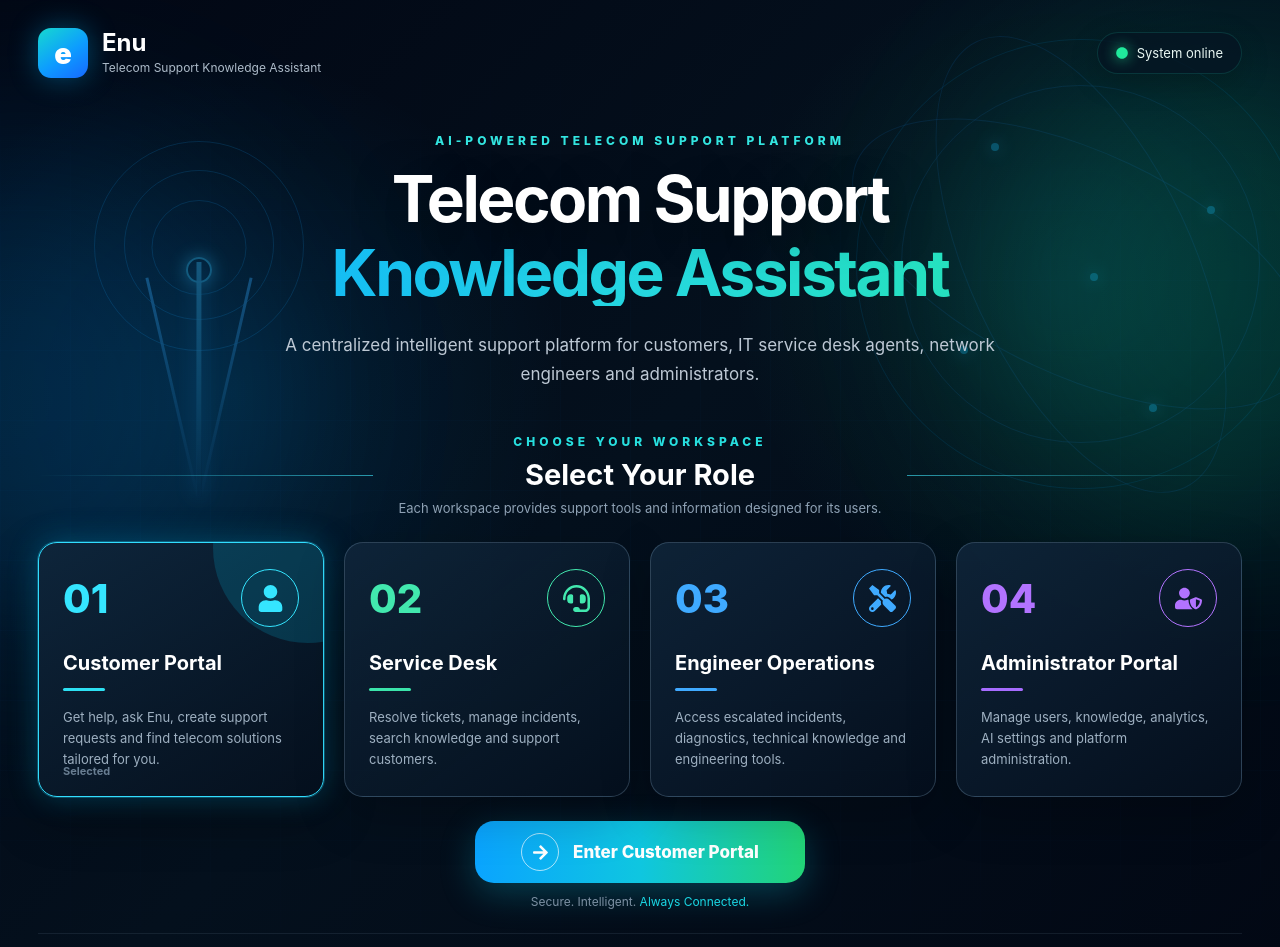
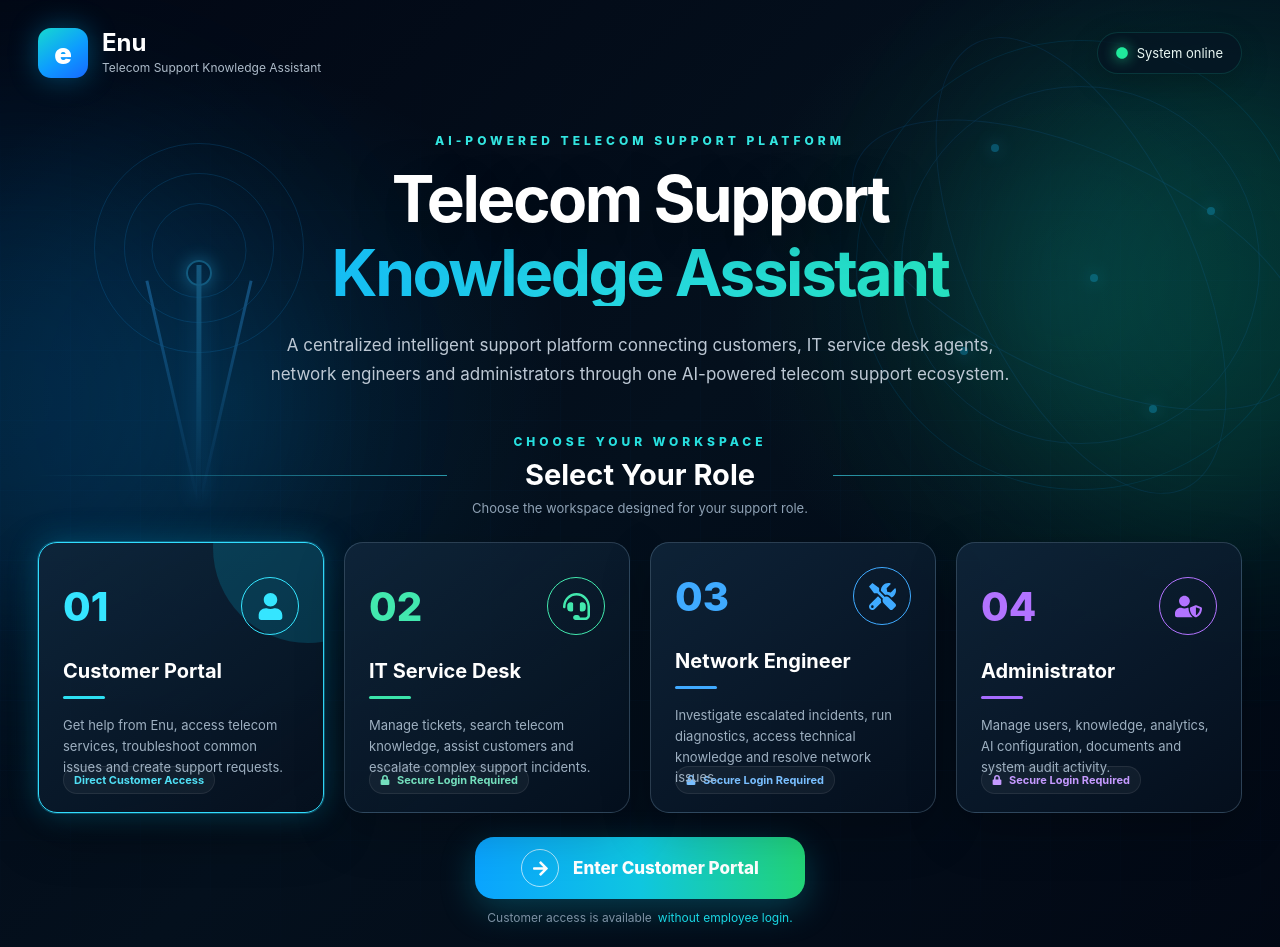
Before and after one commit to selamtachbel/telecom-support-ai, a React app in the folder frontend/: page / in a window 1280 px wide. Shown: the top 947 px of the page. Built offline with nearby package versions, Linux system fonts and the light colour scheme; no server answers; the HTML template or start-up script is replaced by a standard one.

Commit message:
Merge redesigned landing page with secure portal login

```diff
--- a/frontend/src/pages/LandingPage.css
+++ b/frontend/src/pages/LandingPage.css
@@ -1049,3 +1049,66 @@
     gap: 7px;
   }
 }
+/* =========================================================
+   LANDING PAGE - LOGIN / SECURITY LABELS
+   ========================================================= */
+
+.workspace-card-bottom {
+  position: absolute;
+  left: 24px;
+  bottom: 18px;
+  right: 24px;
+
+  display: flex;
+  align-items: center;
+}
+
+.workspace-security {
+  display: inline-flex;
+  align-items: center;
+  gap: 7px;
+
+  padding: 6px 10px;
+
+  border-radius: 999px;
+
+  background: rgba(255, 255, 255, 0.045);
+
+  border: 1px solid rgba(255, 255, 255, 0.08);
+
+  color: #8296a9;
+
+  font-size: 11px;
+  font-weight: 700;
+}
+
+.workspace-security svg {
+  font-size: 10px;
+}
+
+.workspace-card.green .workspace-security {
+  color: #74dfbd;
+}
+
+.workspace-card.blue .workspace-security {
+  color: #79bfff;
+}
+
+.workspace-card.purple .workspace-security {
+  color: #c59aff;
+}
+
+.workspace-security.customer-access {
+  color: #50dff5;
+}
+
+.workspace-enter p {
+  display: flex;
+  align-items: center;
+  justify-content: center;
+  gap: 6px;
+}
+
+.workspace-enter p svg {
+  font-size: 10px;
+}
--- a/frontend/src/pages/LandingPage.jsx
+++ b/frontend/src/pages/LandingPage.jsx
@@ -1,4 +1,4 @@
-import React, { useState } from "react";
+import { useState } from "react";
 import { useNavigate } from "react-router-dom";
 import {
   FaUser,
@@ -7,74 +7,98 @@ import {
   FaUserShield,
   FaArrowRight,
   FaCircle,
+  FaLock,
 } from "react-icons/fa";
 import "./LandingPage.css";
 
 function LandingPage() {
   const navigate = useNavigate();
+
   const [selectedRole, setSelectedRole] = useState("customer");
 
-  const workspaces = [
+  const portals = [
     {
       id: "customer",
       number: "01",
       title: "Customer Portal",
       description:
-        "Get help, ask Enu, create support requests and find telecom solutions tailored for you.",
+        "Get help from Enu, access telecom services, troubleshoot common issues and create support requests.",
+      path: "/customer",
       icon: <FaUser />,
-      route: "/customer",
       color: "cyan",
+      requiresLogin: false,
     },
     {
       id: "service",
       number: "02",
-      title: "Service Desk",
+      title: "IT Service Desk",
       description:
-        "Resolve tickets, manage incidents, search knowledge and support customers.",
+        "Manage tickets, search telecom knowledge, assist customers and escalate complex support incidents.",
+      path: "/service-desk",
       icon: <FaHeadset />,
-      route: "/service-desk",
       color: "green",
+      requiresLogin: true,
     },
     {
       id: "engineer",
       number: "03",
-      title: "Engineer Operations",
+      title: "Network Engineer",
       description:
-        "Access escalated incidents, diagnostics, technical knowledge and engineering tools.",
+        "Investigate escalated incidents, run diagnostics, access technical knowledge and resolve network issues.",
+      path: "/engineer",
       icon: <FaTools />,
-      route: "/engineer",
       color: "blue",
+      requiresLogin: true,
     },
     {
       id: "admin",
       number: "04",
-      title: "Administrator Portal",
+      title: "Administrator",
       description:
-        "Manage users, knowledge, analytics, AI settings and platform administration.",
+        "Manage users, knowledge, analytics, AI configuration, documents and system audit activity.",
+      path: "/admin",
       icon: <FaUserShield />,
-      route: "/admin",
       color: "purple",
+      requiresLogin: true,
     },
   ];
 
-  const selectedWorkspace = workspaces.find(
-    (workspace) => workspace.id === selectedRole
+  const selectedPortal = portals.find(
+    (portal) => portal.id === selectedRole
   );
 
-  const enterWorkspace = () => {
-    if (selectedWorkspace) {
-      navigate(selectedWorkspace.route);
+  /*
+    IMPORTANT:
+    Customer opens directly.
+    Service Desk, Engineer and Admin go through Login first.
+
+    This restores the exact behavior from your old working version.
+  */
+  const openPortal = (portal) => {
+    if (!portal) return;
+
+    if (portal.path === "/customer") {
+      navigate("/customer");
+      return;
     }
+
+    navigate("/login", {
+      state: {
+        requestedPath: portal.path,
+        requestedTitle: portal.title,
+      },
+    });
   };
 
   return (
     <div className="landing-page">
-      {/* Decorative background */}
+      {/* Decorative Background */}
       <div className="landing-grid"></div>
+
       <div className="landing-glow landing-glow-one"></div>
       <div className="landing-glow landing-glow-two"></div>
 
-      {/* Telecom decoration */}
+      {/* Telecom Tower Decoration */}
       <div className="telecom-decoration">
         <div className="signal-ring ring-one"></div>
         <div className="signal-ring ring-two"></div>
@@ -88,7 +112,7 @@ function LandingPage() {
         </div>
       </div>
 
-      {/* Globe decoration */}
+      {/* Network Globe */}
       <div className="network-globe">
         <div className="globe-ring globe-ring-one"></div>
         <div className="globe-ring globe-ring-two"></div>
@@ -118,8 +142,9 @@ function LandingPage() {
         </div>
       </header>
 
-      {/* Hero */}
+      {/* Main Content */}
       <main className="landing-content">
+        {/* Hero */}
         <section className="landing-hero">
           <p className="landing-eyebrow">
             AI-POWERED TELECOM SUPPORT PLATFORM
@@ -131,86 +156,112 @@ function LandingPage() {
           </h1>
 
           <p className="landing-description">
-            A centralized intelligent support platform for customers,
-            IT service desk agents, network engineers and administrators.
+            A centralized intelligent support platform connecting
+            customers, IT service desk agents, network engineers
+            and administrators through one AI-powered telecom
+            support ecosystem.
           </p>
         </section>
 
+        {/* Workspace Selection */}
         <section className="workspace-section">
           <div className="workspace-heading">
             <span></span>
 
             <div>
               <p>CHOOSE YOUR WORKSPACE</p>
+
               <h2>Select Your Role</h2>
+
               <small>
-                Each workspace provides support tools and information
-                designed for its users.
+                Choose the workspace designed for your support role.
               </small>
             </div>
 
             <span></span>
           </div>
 
+          {/* Cards */}
           <div className="workspace-grid">
-            {workspaces.map((workspace) => (
+            {portals.map((portal) => (
               <button
                 type="button"
-                key={workspace.id}
-                className={`workspace-card ${workspace.color} ${
-                  selectedRole === workspace.id ? "selected" : ""
+                key={portal.id}
+                className={`workspace-card ${portal.color} ${
+                  selectedRole === portal.id ? "selected" : ""
                 }`}
-                onClick={() => setSelectedRole(workspace.id)}
-                onDoubleClick={() => navigate(workspace.route)}
+                onClick={() => setSelectedRole(portal.id)}
               >
                 <div className="workspace-card-top">
                   <span className="workspace-number">
-                    {workspace.number}
+                    {portal.number}
                   </span>
 
                   <span className="workspace-icon">
-                    {workspace.icon}
+                    {portal.icon}
                   </span>
                 </div>
 
-                <h3>{workspace.title}</h3>
+                <h3>{portal.title}</h3>
 
                 <div className="workspace-line"></div>
 
-                <p>{workspace.description}</p>
+                <p>{portal.description}</p>
 
-                <span className="workspace-select">
-                  {selectedRole === workspace.id
-                    ? "Selected"
-                    : "Select workspace"}
-                </span>
+                <div className="workspace-card-bottom">
+                  {portal.requiresLogin ? (
+                    <span className="workspace-security">
+                      <FaLock />
+                      Secure Login Required
+                    </span>
+                  ) : (
+                    <span className="workspace-security customer-access">
+                      Direct Customer Access
+                    </span>
+                  )}
+                </div>
               </button>
             ))}
           </div>
 
+          {/* Enter Selected Portal */}
           <div className="workspace-enter">
             <button
               type="button"
               className="enter-workspace-button"
-              onClick={enterWorkspace}
+              onClick={() => openPortal(selectedPortal)}
             >
               <span className="enter-arrow">
                 <FaArrowRight />
               </span>
 
-              Enter {selectedWorkspace?.title}
+              Enter {selectedPortal?.title}
             </button>
 
-            <p>
-              Secure. Intelligent. <span>Always Connected.</span>
-            </p>
+            {selectedPortal?.requiresLogin ? (
+              <p>
+                <FaLock /> Username and password required for{" "}
+                <span>{selectedPortal.title}</span>
+              </p>
+            ) : (
+              <p>
+                Customer access is available{" "}
+                <span>without employee login.</span>
+              </p>
+            )}
           </div>
         </section>
       </main>
 
+      {/* Footer */}
       <footer className="landing-footer">
-        <span>Enu Telecom Support Knowledge Assistant</span>
-        <span>AI • RAG • Service Operations • Network Support</span>
+        <span>
+          © 2026 Enu Telecom Support Knowledge Assistant
+        </span>
+
+        <span>
+          Secure • Intelligent • Always Connected
+        </span>
       </footer>
     </div>
   );
```
